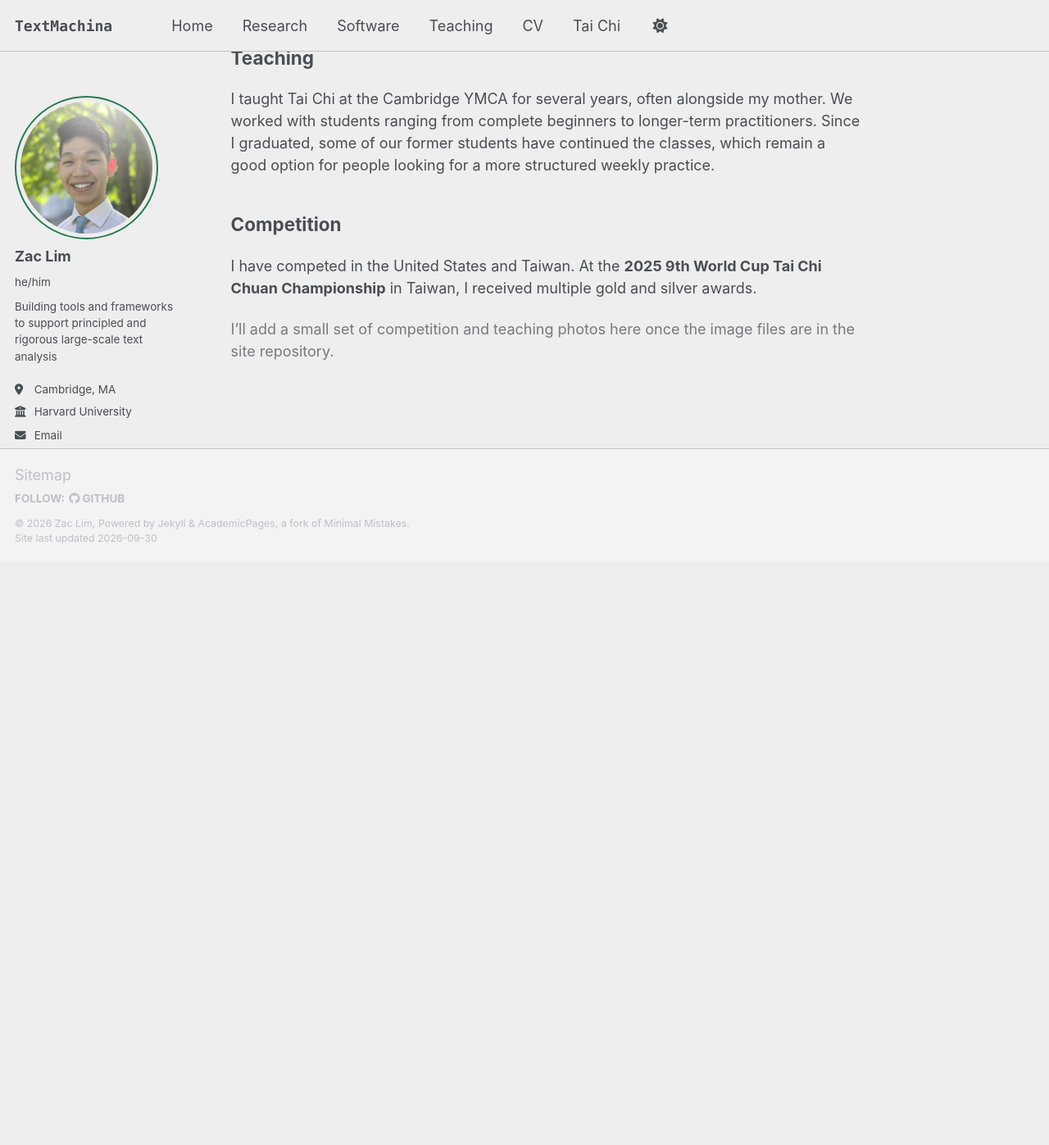
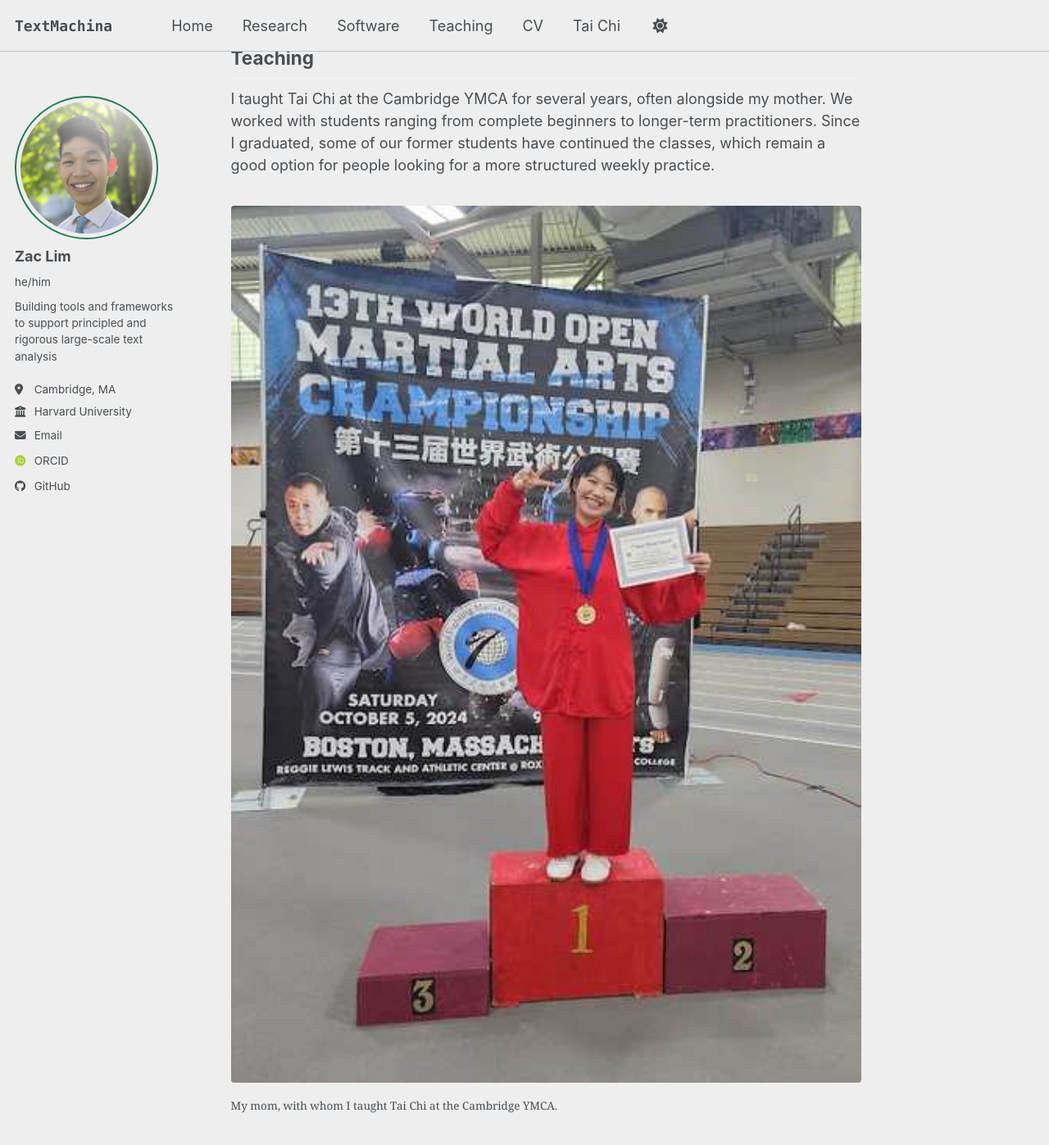
Before and after one commit to zacthinks/zacthinks.github.io, a Jekyll site: the page built from _pages/tai-chi-about.md, in a window 1280 px wide and 1400 px high, scrolled down 928 px. Shown: the top 1397 px of the window at 82% size. Built offline with Jekyll 4.4.1, drawn with Linux system fonts in a browser that asks for light colours; some web fonts are replaced; a script bundle is joined from its source files by our own code; library files that are not in the unit come from our copies; before the commit the page ends 1613 px from its top, so only the background shows below that; some of the changed text lies outside the part shown.

Commit message:
Integrate Tai Chi photos and soften competition emphasis

```diff
--- a/_pages/tai-chi-about.md
+++ b/_pages/tai-chi-about.md
@@ -31,8 +31,14 @@
 
 I taught Tai Chi at the Cambridge YMCA for several years, often alongside my mother. We worked with students ranging from complete beginners to longer-term practitioners. Since I graduated, some of our former students have continued the classes, which remain a good option for people looking for a more structured weekly practice.
 
-## Competition
+<div class="tai-chi-photo-grid">
+  <figure>
+    <img src="/images/tai-chi/mom-competition-2024.jpg" alt="My mother at a Tai Chi competition">
+    <figcaption>My mom, with whom I taught Tai Chi at the Cambridge YMCA.</figcaption>
+  </figure>
 
-I have competed in the United States and Taiwan. At the **2025 9th World Cup Tai Chi Chuan Championship** in Taiwan, I received multiple gold and silver awards.
-
-<p class="tai-chi-about-note">I’ll add a small set of competition and teaching photos here once the image files are in the site repository.</p>
+  <figure>
+    <img src="/images/tai-chi/world-cup-2025.jpg" alt="Zac Lim at the 2025 9th World Cup Tai Chi Chuan Championship in Taiwan">
+    <figcaption>At the 2025 9th World Cup Tai Chi Chuan Championship in Taiwan, where I received multiple gold and silver medals.</figcaption>
+  </figure>
+</div>
```
